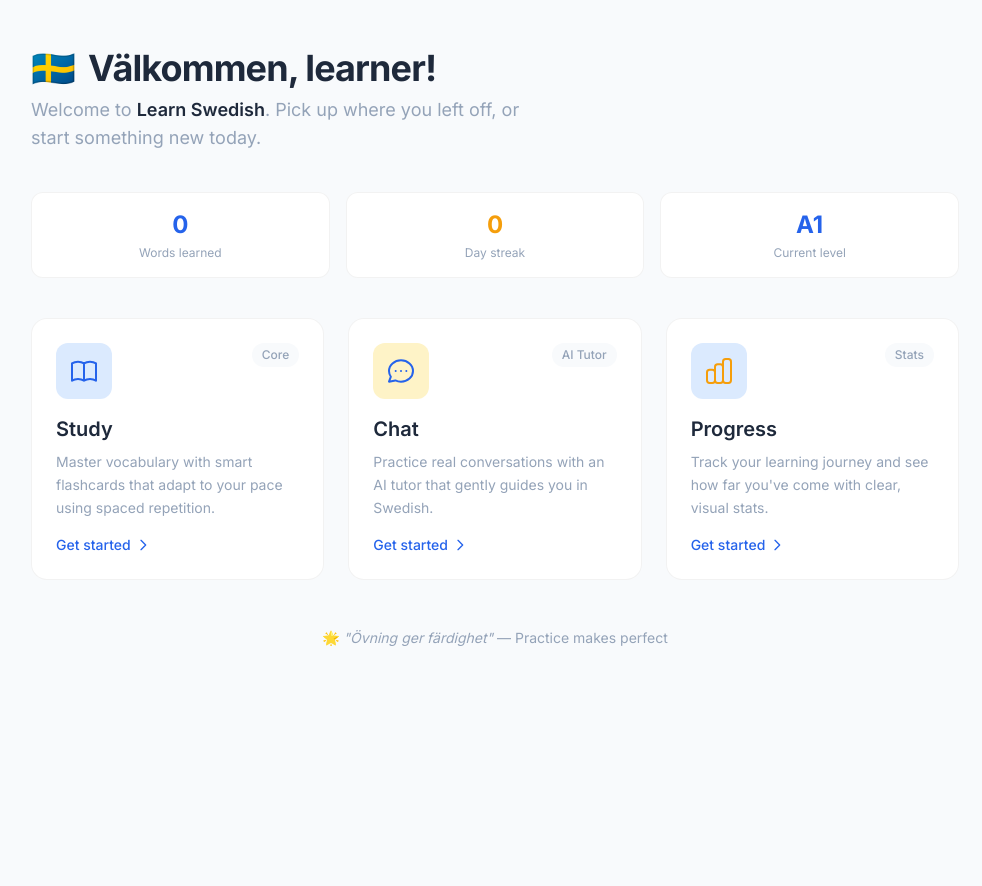
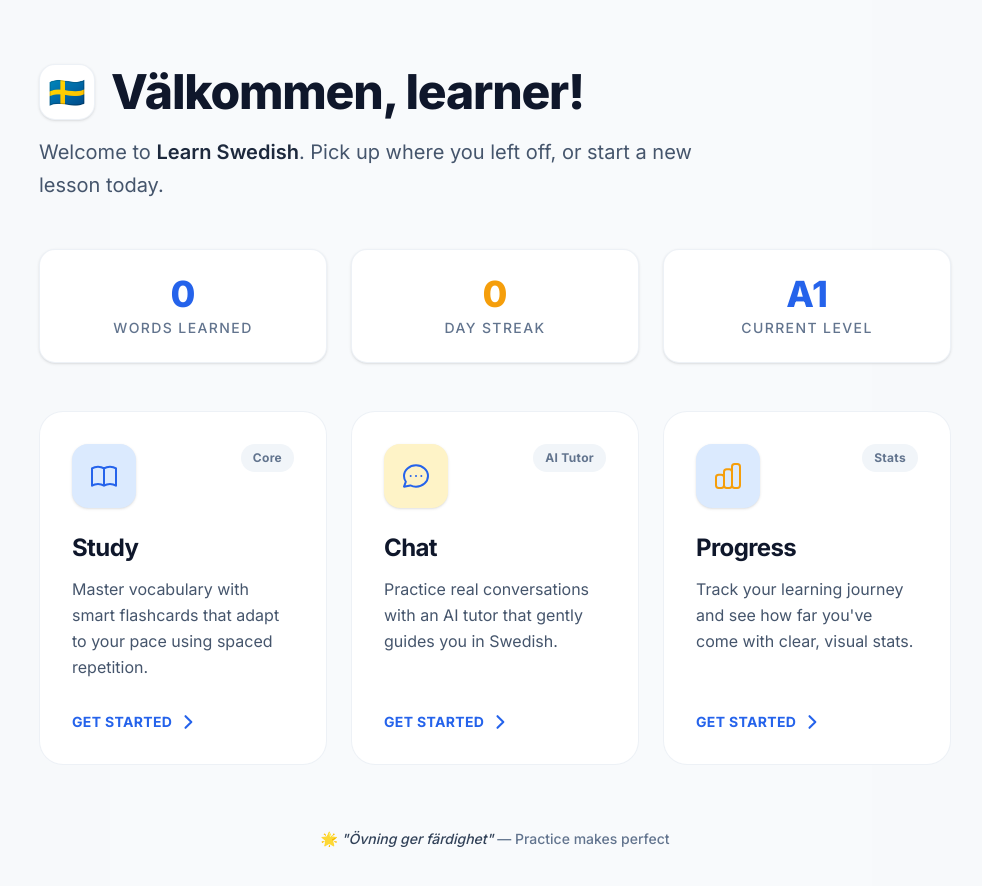
Before and after one commit to Levicalbtw/learn-swedish, a Next.js app: page / in a window 1280 px wide. Shown: the top 886 px of the page, without its empty margins (145-1127 px from the left). Before the commit the page ends 800 px from the top, so only its background shows below. Built offline with nearby package versions, Linux system fonts and the light colour scheme; no server answers.

Commit message:
style: refine global layout, sidebar, and dashboard UI (Phase 3)

```diff
--- a/app/components/Sidebar.tsx
+++ b/app/components/Sidebar.tsx
@@ -87,23 +87,23 @@ export default function Sidebar({ userEmail }: { userEmail?: string }) {
       {/* Sidebar */}
       <aside
         className={`
-          fixed top-0 left-0 z-40 h-full w-64 bg-sidebar-bg text-white
-          flex flex-col sidebar-transition
+          fixed top-0 left-0 z-40 h-full w-64 bg-sidebar-bg text-sidebar-text
+          flex flex-col sidebar-transition border-r border-slate-200/60
           md:translate-x-0 md:static md:z-auto
-          ${mobileOpen ? "translate-x-0 opacity-100" : "-translate-x-full opacity-0 md:opacity-100"}
+          ${mobileOpen ? "translate-x-0 opacity-100 shadow-xl" : "-translate-x-full opacity-0 md:opacity-100 md:shadow-none"}
         `}
       >
         {/* Logo / Brand */}
-        <div className="flex items-center gap-3 px-6 py-6 border-b border-white/10">
-          <span className="text-2xl">🇸🇪</span>
+        <div className="flex items-center gap-3 px-6 py-8 border-b border-slate-200/50">
+          <span className="text-3xl filter drop-shadow-sm">🇸🇪</span>
           <div>
-            <h1 className="text-lg font-bold tracking-tight">Learn Swedish</h1>
-            <p className="text-xs text-white/50">Your daily practice</p>
+            <h1 className="text-xl font-extrabold tracking-tight text-slate-800">Learn Swedish</h1>
+            <p className="text-xs font-medium text-slate-500">Your daily practice</p>
           </div>
         </div>
 
         {/* Navigation links */}
-        <nav className="flex-1 px-3 py-4 space-y-1">
+        <nav className="flex-1 px-4 py-6 space-y-2">
           {navItems.map((item) => {
             const isActive = pathname === item.href;
             return (
@@ -112,12 +112,12 @@ export default function Sidebar({ userEmail }: { userEmail?: string }) {
                 href={item.href}
                 onClick={() => setMobileOpen(false)}
                 className={`
-                  flex items-center gap-3 px-4 py-3 rounded-lg text-sm font-medium
-                  transition-colors duration-150
+                  flex items-center gap-3 px-4 py-3 rounded-xl text-sm font-semibold
+                  transition-all duration-200 active:scale-95
                   ${
                     isActive
-                      ? "bg-sidebar-active text-white"
-                      : "text-white/70 hover:bg-sidebar-hover hover:text-white"
+                      ? "bg-primary text-white shadow-md shadow-primary/20"
+                      : "text-slate-600 hover:bg-slate-200/50 hover:text-slate-900"
                   }
                 `}
               >
@@ -129,10 +129,13 @@ export default function Sidebar({ userEmail }: { userEmail?: string }) {
         </nav>
 
         {/* Footer with user + logout */}
-        <div className="px-4 py-4 border-t border-white/10 space-y-3">
+        <div className="px-4 py-6 border-t border-slate-200/50 space-y-4">
           {userEmail && (
-            <div className="px-2">
-              <p className="text-xs text-white/40 truncate" title={userEmail}>
+            <div className="px-4 py-3 bg-slate-100 rounded-xl border border-slate-200/60 flex items-center gap-3">
+              <div className="w-8 h-8 rounded-full bg-primary-light flex items-center justify-center text-primary font-bold shadow-inner">
+                {userEmail.charAt(0).toUpperCase()}
+              </div>
+              <p className="text-xs font-medium text-slate-600 truncate flex-1" title={userEmail}>
                 {userEmail}
               </p>
             </div>
@@ -140,11 +143,11 @@ export default function Sidebar({ userEmail }: { userEmail?: string }) {
           <form action={signOut}>
             <button
               type="submit"
-              className="w-full flex items-center gap-3 px-4 py-2.5 rounded-lg text-sm font-medium
-                         text-white/70 hover:bg-sidebar-hover hover:text-white transition-colors duration-150"
+              className="w-full flex items-center justify-center gap-2 px-4 py-3 rounded-xl text-sm font-semibold
+                         text-slate-600 hover:bg-slate-200/50 hover:text-slate-900 transition-all duration-200 active:scale-95"
             >
-              <svg className="w-5 h-5" fill="none" stroke="currentColor" viewBox="0 0 24 24">
-                <path strokeLinecap="round" strokeLinejoin="round" strokeWidth={2} d="M17 16l4-4m0 0l-4-4m4 4H7m6 4v1a3 3 0 01-3 3H6a3 3 0 01-3-3V7a3 3 0 013-3h4a3 3 0 013 3v1" />
+              <svg className="w-5 h-5 opacity-70" fill="none" stroke="currentColor" viewBox="0 0 24 24">
+                <path strokeLinecap="round" strokeLinejoin="round" strokeWidth={2.5} d="M17 16l4-4m0 0l-4-4m4 4H7m6 4v1a3 3 0 01-3 3H6a3 3 0 01-3-3V7a3 3 0 013-3h4a3 3 0 013 3v1" />
               </svg>
               Sign Out
             </button>
--- a/app/globals.css
+++ b/app/globals.css
@@ -35,12 +35,13 @@
   /* Surfaces */
   --surface: #ffffff;
   --surface-hover: #f1f5f9;
-  --muted: #94a3b8;
+  --muted: #64748b;
 
-  /* Sidebar */
-  --sidebar-bg: #1e293b;
-  --sidebar-hover: #334155;
+  /* Sidebar (Light & Integrated Vibe) */
+  --sidebar-bg: #f8fafc;
+  --sidebar-hover: #f1f5f9;
   --sidebar-active: #2563eb;
+  --sidebar-text: #334155;
 }
 
 body {
--- a/app/page.tsx
+++ b/app/page.tsx
@@ -46,34 +46,36 @@ export default async function Dashboard() {
   const displayName = user?.email?.split('@')[0] ?? 'learner';
 
   return (
-    <div className="px-6 py-8 md:px-12 md:py-12 max-w-5xl mx-auto">
+    <div className="px-6 py-10 md:px-14 md:py-16 max-w-5xl mx-auto min-h-screen bg-slate-50/50">
       {/* Welcome Hero */}
-      <div className="animate-fade-in-up mb-10">
-        <div className="flex items-center gap-3 mb-2">
-          <span className="text-4xl">🇸🇪</span>
-          <h1 className="text-3xl md:text-4xl font-bold text-foreground tracking-tight">
+      <div className="animate-fade-in-up mb-12">
+        <div className="flex items-center gap-4 mb-4">
+          <div className="w-14 h-14 bg-white rounded-2xl flex items-center justify-center text-3xl shadow-sm border border-slate-200/60">
+            🇸🇪
+          </div>
+          <h1 className="text-4xl md:text-5xl font-extrabold text-slate-900 tracking-tight">
             Välkommen, {displayName}!
           </h1>
         </div>
-        <p className="text-lg text-muted max-w-lg">
-          Welcome to <span className="font-semibold text-foreground">Learn Swedish</span>.
-          Pick up where you left off, or start something new today.
+        <p className="text-xl text-slate-600 max-w-2xl leading-relaxed">
+          Welcome to <span className="font-semibold text-slate-800">Learn Swedish</span>.
+          Pick up where you left off, or start a new lesson today.
         </p>
       </div>
 
       {/* Quick Stats Bar */}
-      <div className="animate-fade-in-up animation-delay-100 grid grid-cols-3 gap-4 mb-10 opacity-0">
-        <div className="bg-surface rounded-xl p-4 text-center border border-black/5">
-          <p className="text-2xl font-bold text-primary">0</p>
-          <p className="text-xs text-muted mt-1">Words learned</p>
+      <div className="animate-fade-in-up animation-delay-100 grid grid-cols-1 md:grid-cols-3 gap-6 mb-12 opacity-0">
+        <div className="bg-white rounded-2xl p-6 text-center border border-slate-200/60 shadow-sm hover:shadow-md transition-shadow">
+          <p className="text-4xl font-extrabold text-primary mb-1">0</p>
+          <p className="text-sm font-medium text-slate-500 uppercase tracking-widest">Words learned</p>
         </div>
-        <div className="bg-surface rounded-xl p-4 text-center border border-black/5">
-          <p className="text-2xl font-bold text-accent">0</p>
-          <p className="text-xs text-muted mt-1">Day streak</p>
+        <div className="bg-white rounded-2xl p-6 text-center border border-slate-200/60 shadow-sm hover:shadow-md transition-shadow">
+          <p className="text-4xl font-extrabold text-accent mb-1">0</p>
+          <p className="text-sm font-medium text-slate-500 uppercase tracking-widest">Day streak</p>
         </div>
-        <div className="bg-surface rounded-xl p-4 text-center border border-black/5">
-          <p className="text-2xl font-bold text-primary">A1</p>
-          <p className="text-xs text-muted mt-1">Current level</p>
+        <div className="bg-white rounded-2xl p-6 text-center border border-slate-200/60 shadow-sm hover:shadow-md transition-shadow">
+          <p className="text-4xl font-extrabold text-primary mb-1">A1</p>
+          <p className="text-sm font-medium text-slate-500 uppercase tracking-widest">Current level</p>
         </div>
       </div>
 
@@ -84,34 +86,34 @@ export default async function Dashboard() {
             key={feature.href}
             href={feature.href}
             className={`
-              animate-fade-in-up opacity-0
+              animate-fade-in-up opacity-0 group
               ${i === 0 ? "animation-delay-100" : i === 1 ? "animation-delay-200" : "animation-delay-300"}
             `}
           >
-            <div className="card-hover bg-surface rounded-2xl p-6 border border-black/5 h-full flex flex-col">
+            <div className="bg-white rounded-3xl p-8 border border-slate-200/60 h-full flex flex-col transition-all duration-300 hover:shadow-xl hover:-translate-y-1 hover:border-primary/20">
               {/* Icon + Badge */}
-              <div className="flex items-start justify-between mb-4">
-                <div className={`${feature.color} rounded-xl p-3`}>
+              <div className="flex items-start justify-between mb-6">
+                <div className={`${feature.color} rounded-2xl p-4 shadow-sm group-hover:scale-110 transition-transform duration-300`}>
                   {feature.icon}
                 </div>
-                <span className="text-xs font-medium text-muted bg-background px-2.5 py-1 rounded-full">
+                <span className="text-xs font-bold text-slate-500 bg-slate-100 px-3 py-1.5 rounded-full tracking-wide">
                   {feature.badge}
                 </span>
               </div>
 
               {/* Content */}
-              <h2 className="text-xl font-semibold text-foreground mb-2">
+              <h2 className="text-2xl font-bold text-slate-900 mb-3 tracking-tight group-hover:text-primary transition-colors">
                 {feature.title}
               </h2>
-              <p className="text-sm text-muted leading-relaxed flex-1">
+              <p className="text-base text-slate-600 leading-relaxed flex-1">
                 {feature.description}
               </p>
 
               {/* CTA arrow */}
-              <div className="mt-4 flex items-center text-primary text-sm font-medium">
+              <div className="mt-8 flex items-center text-primary text-sm font-bold tracking-wide uppercase">
                 Get started
-                <svg className="w-4 h-4 ml-1" fill="none" stroke="currentColor" viewBox="0 0 24 24">
-                  <path strokeLinecap="round" strokeLinejoin="round" strokeWidth={2} d="M9 5l7 7-7 7" />
+                <svg className="w-5 h-5 ml-1.5 transition-transform group-hover:translate-x-1" fill="none" stroke="currentColor" viewBox="0 0 24 24">
+                  <path strokeLinecap="round" strokeLinejoin="round" strokeWidth={2.5} d="M9 5l7 7-7 7" />
                 </svg>
               </div>
             </div>
@@ -120,9 +122,9 @@ export default async function Dashboard() {
       </div>
 
       {/* Motivational footer */}
-      <div className="animate-fade-in-up animation-delay-300 opacity-0 mt-12 text-center">
-        <p className="text-sm text-muted">
-          🌟 <em>&quot;Övning ger färdighet&quot;</em> — Practice makes perfect
+      <div className="animate-fade-in-up animation-delay-300 opacity-0 mt-16 text-center">
+        <p className="text-sm font-medium text-slate-500">
+          🌟 <em className="text-slate-700">&quot;Övning ger färdighet&quot;</em> — Practice makes perfect
         </p>
       </div>
     </div>
```
